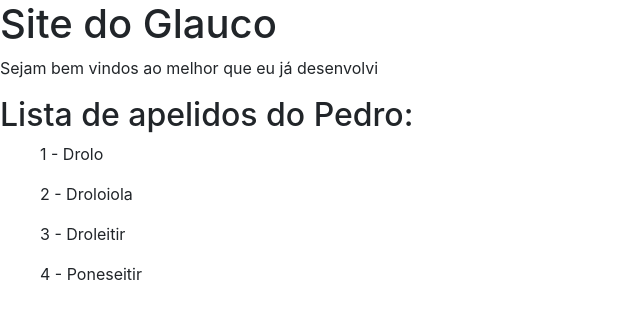
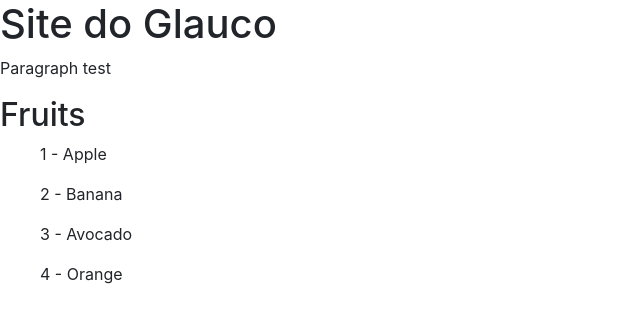
Before and after one commit to Glauco07/upload_image, a Flask app: page / in a window 1280 px wide. Shown: the part 56-379 px from the top of the page, without its empty margins (0-640 px from the left). Run offline with Flask 2, Linux system fonts and the light colour scheme; some libraries are stand-ins or nearby versions.

Commit message:
Added .gitignore and fixed the image

```diff
--- a/templates/index.html
+++ b/templates/index.html
@@ -1,10 +1,10 @@
 {% extends 'base.html' %}
 {% block title %}Home Page{% endblock %}
 {% block content %}
-    <p>Sejam bem vindos ao melhor que eu já desenvolvi</p>
-    <h2>Lista de apelidos do Pedro:</h2>
-    <ol> 1 - Drolo</ol>
-    <ol> 2 - Droloiola</ol>
-    <ol> 3 - Droleitir</ol>
-    <ol> 4 - Poneseitir</ol>
+    <p>Paragraph test</p>
+    <h2>Fruits</h2>
+    <ol> 1 - Apple</ol>
+    <ol> 2 - Banana</ol>
+    <ol> 3 - Avocado</ol>
+    <ol> 4 - Orange</ol>
 {% endblock %}
--- a/templates/login.html
+++ b/templates/login.html
@@ -1,5 +1,5 @@
 {% extends 'base.html' %}
-{%block title %} Login Page {% endblock%}
+{% block title %} Login Page {% endblock %}
 {% block content %}
 <form action="#" method='post'>
     <p>Name:</p>
--- a/templates/test.html
+++ b/templates/test.html
@@ -8,7 +8,7 @@
 
 <body>
     <h1 class='center'>Bem vindo à página teste</h1>
-    <image src='{{url_for('static', filename='image.bmp')}}' class='center'>
+    <image src='{{url_for('static', filename='image.BMP')}}' class='center'>
 </body>
 
 </html>
```
Also changed, not shown: 1 other file.
